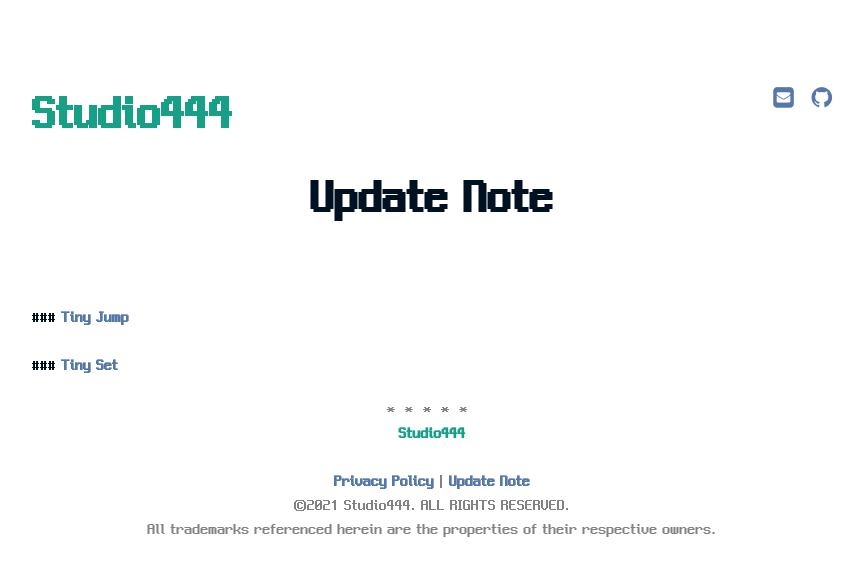
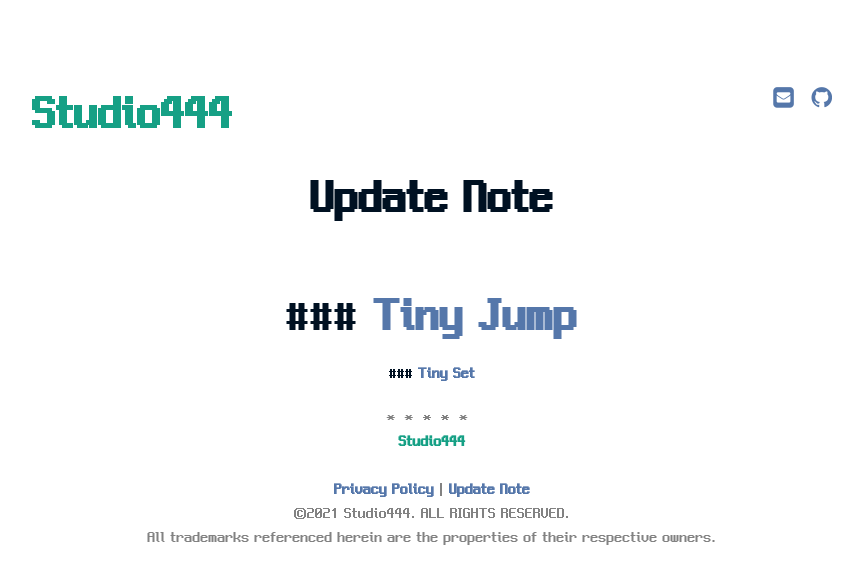
Before and after one commit to Studio444/studio444.github.io, a Jekyll site: the page built from updatenote.md, in a window 1280 px wide. Shown: the top 584 px of the page, without its empty margins (208-1071 px from the left). Built offline with Jekyll 4.4.1, drawn with Linux system fonts in a browser that asks for light colours.

Commit message:
Update updatenote.md

```diff
--- a/updatenote.md
+++ b/updatenote.md
@@ -4,9 +4,11 @@ title: Update Note
 subtitle:
 ---
 <br>
-<p>
+<p style="text-align:center">
+  <font size="8">
 ### <a href="{{ '/updatenote-tinyjump' | prepend: site.baseurl }}">Tiny Jump</a>
+  </font>
 </p>
-<p>
+<p style="text-align:center">
 ### <a href="{{ '/updatenote-tinyset' | prepend: site.baseurl }}">Tiny Set</a>
 </p>
```
